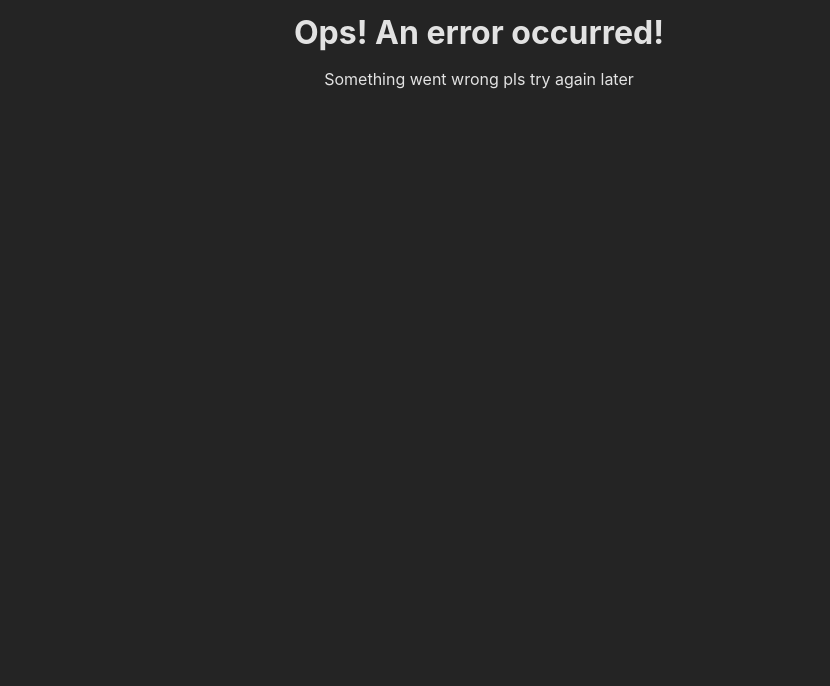
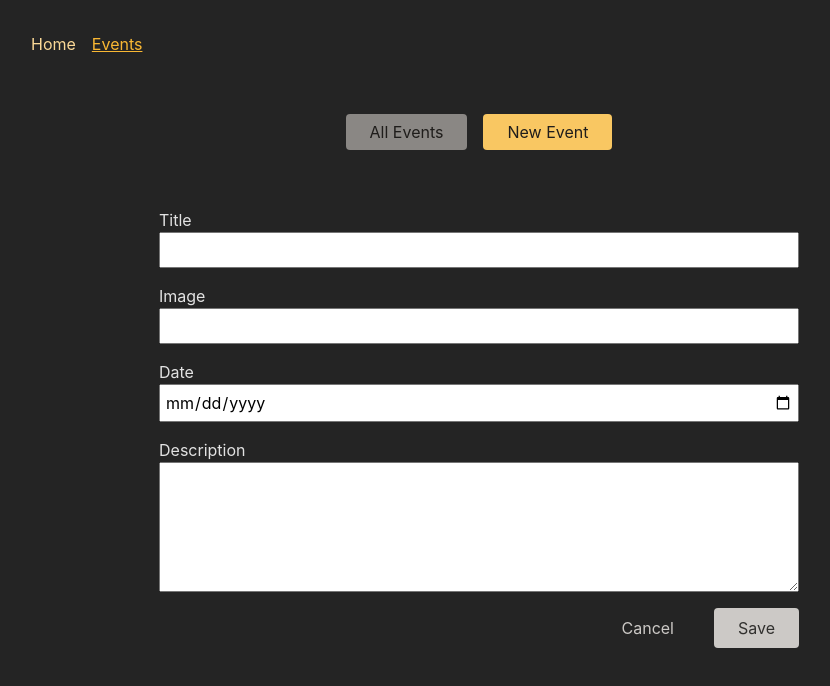
Before and after one commit to avi-codesmith/React-Router-Project2.0, a React (Create React App) app in the folder frontend/: page /events/new in a window 1280 px wide. Shown: the top 686 px of the page, without its empty margins (161-991 px from the left). Built offline with nearby package versions, Linux system fonts and the light colour scheme.

Commit message:
action key value in routeer

```diff
--- a/frontend/src/App.js
+++ b/frontend/src/App.js
@@ -27,16 +27,18 @@ import EventsLayout from "./pages/EventsLayout";
 import HomePage from "./pages/HomePage";
 import EventsPage from "./pages/Events";
 import { loader as eventLoader } from "./pages/Events";
-import EventDetailPage from "./pages/EventDetailPage";
-import NewEventPage from "./pages/NewEventPage";
+import EventDetailPage, {
+  loader as eventDetailLoader,
+} from "./pages/EventDetailPage";
+import NewEventPage, { action as newEventAction } from "./pages/NewEventPage";
 import EditEventPage from "./pages/EditEventPage";
 import Error from "./pages/Error";
 
 const router = createBrowserRouter([
   {
-    path: "reactrouter-web.netlify.app/",
+    path: "/",
     element: <RootLayout />,
-    errorElement: <Error />, // We can add like that it means whenever the error occurred in any components show error
+    // errorElement: <Error />,  // We can add like that it means whenever the error occurred in any components show error
     children: [
       { index: true, element: <HomePage /> },
       {
@@ -48,14 +50,22 @@ const router = createBrowserRouter([
             element: <EventsPage />,
             loader: eventLoader,
           },
-          { path: "new", element: <NewEventPage /> },
           {
             path: ":eventId",
+            id: "eventDetail",
+            loader: eventDetailLoader,
             children: [
-              { index: true, element: <EventDetailPage /> },
-              { path: "edit", element: <EditEventPage /> },
+              {
+                index: true,
+                element: <EventDetailPage />,
+              },
+              {
+                path: "edit",
+                element: <EditEventPage />,
+              },
             ],
           },
+          { path: "new", element: <NewEventPage />, action: newEventAction },
         ],
       },
     ],
--- a/frontend/src/components/EventForm.js
+++ b/frontend/src/components/EventForm.js
@@ -1,30 +1,55 @@
-import { useNavigate } from 'react-router-dom';
+import { useNavigate } from "react-router-dom";
+import { Form } from "react-router-dom";
 
-import classes from './EventForm.module.css';
+import classes from "./EventForm.module.css";
 
 function EventForm({ method, event }) {
   const navigate = useNavigate();
   function cancelHandler() {
-    navigate('..');
+    navigate("..");
   }
 
   return (
-    <form className={classes.form}>
+    <Form method="post" className={classes.form}>
       <p>
         <label htmlFor="title">Title</label>
-        <input id="title" type="text" name="title" required />
+        <input
+          id="title"
+          type="text"
+          name="title"
+          required
+          defaultValue={event && event.title}
+        />
       </p>
       <p>
         <label htmlFor="image">Image</label>
-        <input id="image" type="url" name="image" required />
+        <input
+          id="image"
+          type="url"
+          name="image"
+          required
+          defaultValue={event && event.image}
+        />
       </p>
       <p>
         <label htmlFor="date">Date</label>
-        <input id="date" type="date" name="date" required />
+        <input
+          id="date"
+          type="date"
+          name="date"
+          required
+          defaultValue={event && event.date}
+        />
       </p>
       <p>
         <label htmlFor="description">Description</label>
-        <textarea id="description" name="description" rows="5" required />
+        <textarea
+          id="description"
+          name="description"
+          rows="5"
+          required
+          defaultValue={event && event.description}
+        />
       </p>
       <div className={classes.actions}>
         <button type="button" onClick={cancelHandler}>
@@ -32,7 +57,7 @@ function EventForm({ method, event }) {
         </button>
         <button>Save</button>
       </div>
-    </form>
+    </Form>
   );
 }
 
--- a/frontend/src/components/EventItem.js
+++ b/frontend/src/components/EventItem.js
@@ -1,4 +1,5 @@
-import classes from './EventItem.module.css';
+import classes from "./EventItem.module.css";
+import { Link } from "react-router-dom";
 
 function EventItem({ event }) {
   function startDeleteHandler() {
@@ -12,7 +13,7 @@ function EventItem({ event }) {
       <time>{event.date}</time>
       <p>{event.description}</p>
       <menu className={classes.actions}>
-        <a href="edit">Edit</a>
+        <Link to="edit">Edit</Link>
         <button onClick={startDeleteHandler}>Delete</button>
       </menu>
     </article>
--- a/frontend/src/components/EventsList.js
+++ b/frontend/src/components/EventsList.js
@@ -1,4 +1,5 @@
-import classes from './EventsList.module.css';
+import { Link } from "react-router-dom";
+import classes from "./EventsList.module.css";
 
 function EventsList({ events }) {
   return (
@@ -7,13 +8,13 @@ function EventsList({ events }) {
       <ul className={classes.list}>
         {events.map((event) => (
           <li key={event.id} className={classes.item}>
-            <a href="...">
+            <Link to={event.id}>
               <img src={event.image} alt={event.title} />
               <div className={classes.content}>
                 <h2>{event.title}</h2>
                 <time>{event.date}</time>
               </div>
-            </a>
+            </Link>
           </li>
         ))}
       </ul>
--- a/frontend/src/components/EventsNavigation.js
+++ b/frontend/src/components/EventsNavigation.js
@@ -9,7 +9,9 @@ function EventsNavigation() {
           <li>
             <NavLink
               to="/events"
-              className={({ isActive }) => (isActive ? "active" : undefined)}
+              className={({ isActive }) =>
+                isActive ? "btn-active" : undefined
+              }
               end
             >
               All Events
@@ -18,7 +20,9 @@ function EventsNavigation() {
           <li>
             <NavLink
               to="/events/new"
-              className={({ isActive }) => (isActive ? "active" : undefined)}
+              className={({ isActive }) =>
+                isActive ? "btn-active" : undefined
+              }
             >
               New Event
             </NavLink>
--- a/frontend/src/index.css
+++ b/frontend/src/index.css
@@ -48,3 +48,12 @@ ul {
   margin: 0;
   padding: 0;
 }
+
+.active {
+  color: #fab833 !important;
+  text-decoration: underline !important;
+}
+
+.btn-active {
+  background-color: #f9c762 !important;
+}
--- a/frontend/src/pages/EditEventPage.js
+++ b/frontend/src/pages/EditEventPage.js
@@ -1,13 +1,8 @@
-import { useParams } from "react-router-dom";
-
+import EventForm from "../components/EventForm";
+import { useRouteLoaderData } from "react-router-dom";
 function EditEventPage() {
-  const params = useParams();
-  return (
-    <div>
-      <h1>Edit Event</h1>
-      <p>Editing event ID: {params.eventId}</p>
-    </div>
-  );
+  const data = useRouteLoaderData("eventDetail");
+  return <EventForm event={data.event} />;
 }
 
 export default EditEventPage;
--- a/frontend/src/pages/Error.js
+++ b/frontend/src/pages/Error.js
@@ -1,9 +1,28 @@
+import MainNavigation from "../components/MainNavigation";
 import PageContent from "../components/PageContent";
+import { useRouteError } from "react-router-dom";
 
 export default function Error() {
+  const error = useRouteError();
+
+  let title = "Ops! An error occurred!";
+  let message = "Something went wrong";
+
+  if (error.status === 500) {
+    message = error.data.message;
+  }
+
+  if (error.status === 404) {
+    title = "Not found!";
+    message = "This page isnt exist";
+  }
+
   return (
-    <PageContent title="Ops! An error occurred!">
-      <p>Something went wrong pls try again later</p>
-    </PageContent>
+    <>
+      <MainNavigation />
+      <PageContent title={title}>
+        <p>{message}</p>
+      </PageContent>
+    </>
   );
 }
--- a/frontend/src/pages/EventDetailPage.js
+++ b/frontend/src/pages/EventDetailPage.js
@@ -1,16 +1,20 @@
-import { Link, useParams } from "react-router-dom";
+import EventItem from "../components/EventItem";
+import { useRouteLoaderData } from "react-router-dom";
 
-function EventDetailPage() {
-  const params = useParams();
-  return (
-    <div>
-      <h1>Event Detail</h1>
-      <p>Selected Event ID: {params.eventId}</p>
-      <p>
-        <Link to="edit">Edit Event</Link>
-      </p>
-    </div>
-  );
+export default function EventDetailPage() {
+  const data = useRouteLoaderData("eventDetail");
+  return <EventItem event={data.event} />;
 }
 
-export default EventDetailPage;
+export async function loader({ request, params }) {
+  const id = params.eventId;
+  const response = await fetch("http://localhost:8080/events/" + id);
+  if (!response.ok) {
+    throw new Response(
+      JSON.stringify({ message: "Can not fetch event details" }),
+      { status: 500 },
+    );
+  } else {
+    return response;
+  }
+}
--- a/frontend/src/pages/Events.js
+++ b/frontend/src/pages/Events.js
@@ -1,4 +1,4 @@
-import { useLoaderData } from "react-router-dom";
+import { json, useLoaderData } from "react-router-dom";
 import EventsList from "../components/EventsList";
 
 function EventsPage() {
@@ -20,9 +20,10 @@ export async function loader() {
 
   if (!response.ok) {
     // return { isError: true, message: "Ops! an error occured" }; We can return error code like that
-    throw new Response(JSON.stringify({ message: "Can't fetch events." }), {
-      status: 500,
-    });
+    // throw new Response(JSON.stringify({ message: "Can't fetch events." }), {
+    //   status: 500,
+    // }); for v7 and v7+
+    throw json({ message: "Can't fetch events" }, { status: 500 }); // for v6
   } else {
     // const resData = await response.json(); loader can automatically extract Data form Response Object
     return response;
--- a/frontend/src/pages/NewEventPage.js
+++ b/frontend/src/pages/NewEventPage.js
@@ -1,5 +1,33 @@
+import EventForm from "../components/EventForm";
+
 function NewEventPage() {
-  return <h1>New Event</h1>;
+  return <EventForm />;
 }
 
 export default NewEventPage;
+
+export async function action({ request, params }) {
+  const data = await request.formData();
+
+  const eventData = {
+    title: data.get("title"),
+    image: data.get("image"),
+    date: data.get("date"),
+    description: data.get("description"),
+  };
+
+  const response = await fetch("http://localhost:8080/events", {
+    method: "POST",
+    headers: {
+      "Content-Type": "application/json",
+    },
+    body: JSON.stringify(eventData),
+  });
+
+  if (!response.ok) {
+    throw new Response(JSON.stringify({ message: "Can not add your Event!" }), {
+      status: 500,
+    });
+  }
+  return null;
+}
```
Also changed, not shown: 1 other file (tests, documents, lock files or other folders).
